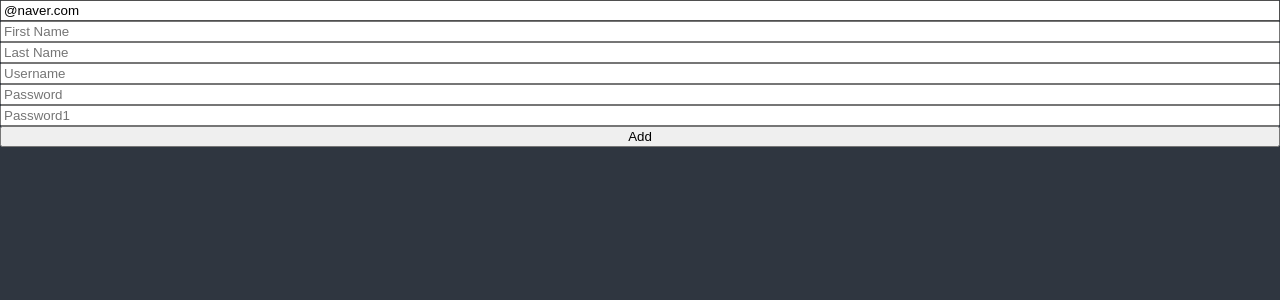
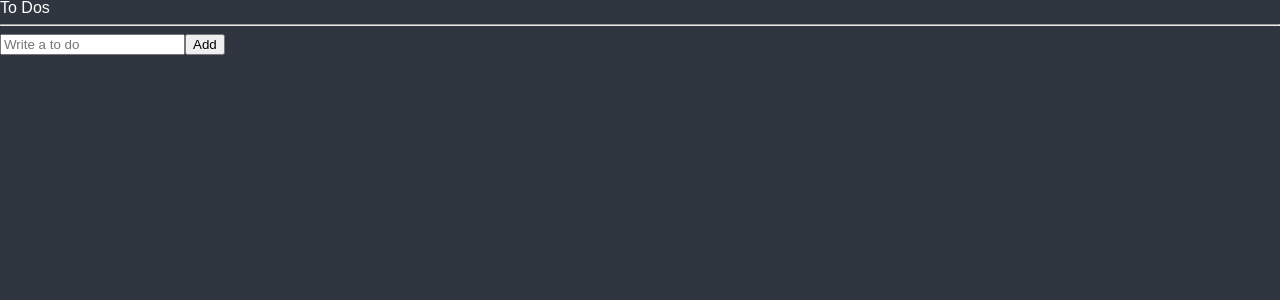
Before and after one commit to texasroh/canban-todo, a React (Create React App) app: page / in a window 1280 px wide. Shown: the top 300 px of the page. Built offline with nearby package versions, Linux system fonts and the light colour scheme.

Commit message:
use recoils for todo

```diff
--- a/src/App.tsx
+++ b/src/App.tsx
@@ -1,5 +1,5 @@
 import { createGlobalStyle } from "styled-components";
-import ToDoList from "./ToDoList";
+import ToDoList from "./components/ToDoList";
 
 const GlobalStyle = createGlobalStyle`
 html, body, div, span, applet, object, iframe,
--- a/src/ToDoList.tsx
+++ /dev/null
@@ -1,138 +0,0 @@
-import React, { useState } from "react";
-import { useForm } from "react-hook-form";
-
-interface IFormData {
-    email: string;
-    firstname: string;
-    lastname: string;
-    username: string;
-    password: string;
-    password1: string;
-    extraError?: string;
-}
-
-function ToDoList() {
-    const {
-        register,
-        handleSubmit,
-        formState: { errors },
-        setError,
-    } = useForm<IFormData>({
-        defaultValues: {
-            email: "@naver.com",
-        },
-    });
-    const onValid = (data: IFormData) => {
-        if (data.password !== data.password1) {
-            setError(
-                "password1",
-                { message: "Password are not the same" },
-                { shouldFocus: true }
-            );
-        }
-        // setError("extraError", { message: "Server offline." });
-    };
-    console.log(errors);
-
-    return (
-        <div>
-            <form
-                style={{ display: "flex", flexDirection: "column" }}
-                onSubmit={handleSubmit(onValid)}
-            >
-                <input
-                    {...register("email", {
-                        required: "Email is required",
-                        pattern: {
-                            value: /^[A-Za-z0-9._%+-]+@naver\.com$/,
-                            message: "Only naver.com emails allowed",
-                        },
-                    })}
-                    placeholder="Email"
-                />
-                <span>{errors?.email?.message}</span>
-                <input
-                    {...register("firstname", {
-                        required: "First name is required",
-                        validate: {
-                            noAdmin: (value) =>
-                                value.includes("admin")
-                                    ? "'Admin' can't be used"
-                                    : true,
-                            noJune: (value) =>
-                                value.includes("june")
-                                    ? "june is not allowed"
-                                    : true,
-                        },
-                    })}
-                    placeholder="First Name"
-                />
-                <span>{errors?.firstname?.message}</span>
-                <input
-                    {...register("lastname", {
-                        required: "Last name is required",
-                    })}
-                    placeholder="Last Name"
-                />
-                <span>{errors?.lastname?.message}</span>
-                <input
-                    {...register("username", {
-                        required: "Username is required",
-                        minLength: 10,
-                    })}
-                    placeholder="Username"
-                />
-                <span>{errors?.username?.message}</span>
-                <input
-                    {...register("password", {
-                        required: "Password is required",
-                        minLength: 5,
-                    })}
-                    placeholder="Password"
-                />
-                <span>{errors?.password?.message}</span>
-                <input
-                    {...register("password1", {
-                        required: "Password is required",
-                        minLength: {
-                            value: 5,
-                            message: "Your password is too short.",
-                        },
-                    })}
-                    placeholder="Password1"
-                />
-                <span>{errors?.password1?.message}</span>
-                <button>Add</button>
-                <span>{errors?.extraError?.message}</span>
-            </form>
-        </div>
-    );
-}
-
-// function ToDoList() {
-
-//     const [toDo, setToDo] = useState("");
-//     const onChange = (event: React.FormEvent<HTMLInputElement>) => {
-//         const {
-//             currentTarget: { value },
-//         } = event;
-//         setToDo(value);
-//     };
-//     const onSubmit = (event: React.FormEvent<HTMLFormElement>) => {
-//         event.preventDefault();
-//         console.log(toDo);
-//     };
-//     return (
-//         <div>
-//             <form onSubmit={onSubmit}>
-//                 <input
-//                     value={toDo}
-//                     onChange={onChange}
-//                     placeholder="Write a to do"
-//                 />
-//                 <button>Add</button>
-//             </form>
-//         </div>
-//     );
-// }
-export default ToDoList;
--- /dev/null
+++ b/src/atoms.tsx
@@ -0,0 +1,12 @@
+import { atom } from "recoil";
+
+export interface IToDo {
+    id: number;
+    text: string;
+    category: "TO_DO" | "DOING" | "DONE";
+}
+
+export const toDoState = atom<IToDo[]>({
+    key: "toDo",
+    default: [],
+});
--- /dev/null
+++ b/src/components/CreateToDo.tsx
@@ -0,0 +1,31 @@
+import { useForm } from "react-hook-form";
+import { useSetRecoilState } from "recoil";
+import { toDoState } from "../atoms";
+
+interface IForm {
+    toDo: string;
+}
+
+function CreateToDo() {
+    const setToDos = useSetRecoilState(toDoState);
+    const { register, handleSubmit, setValue } = useForm<IForm>();
+    const handleValid = ({ toDo }: IForm) => {
+        setToDos((prev) => [
+            { text: toDo, category: "TO_DO", id: Date.now() },
+            ...prev,
+        ]);
+        setValue("toDo", "");
+    };
+
+    return (
+        <form onSubmit={handleSubmit(handleValid)}>
+            <input
+                {...register("toDo", { required: "Please write a To Do" })}
+                placeholder="Write a to do"
+            />
+            <button>Add</button>
+        </form>
+    );
+}
+
+export default CreateToDo;
--- /dev/null
+++ b/src/components/ToDo.tsx
@@ -0,0 +1,43 @@
+import React from "react";
+import { useSetRecoilState } from "recoil";
+import { IToDo, toDoState } from "../atoms";
+
+function ToDo({ text, category, id }: IToDo) {
+    const setToDos = useSetRecoilState(toDoState);
+    const onClick = (event: React.MouseEvent<HTMLButtonElement>) => {
+        const {
+            currentTarget: { name },
+        } = event;
+        setToDos((oldToDos) => {
+            const targetIndex = oldToDos.findIndex((toDo) => toDo.id === id);
+            const newToDo = { text, id, category: name as IToDo["category"] };
+            return [
+                ...oldToDos.slice(0, targetIndex),
+                newToDo,
+                ...oldToDos.slice(targetIndex + 1),
+            ];
+        });
+    };
+    return (
+        <li>
+            <span>{text}</span>
+            {category !== "TO_DO" && (
+                <button name="TO_DO" onClick={onClick}>
+                    To Do
+                </button>
+            )}
+            {category !== "DOING" && (
+                <button name="DOING" onClick={onClick}>
+                    Doing
+                </button>
+            )}
+            {category !== "DONE" && (
+                <button name="DONE" onClick={onClick}>
+                    Done
+                </button>
+            )}
+        </li>
+    );
+}
+
+export default ToDo;
--- /dev/null
+++ b/src/components/ToDoList.tsx
@@ -0,0 +1,21 @@
+import { useRecoilValue } from "recoil";
+import { toDoState } from "../atoms";
+import CreateToDo from "./CreateToDo";
+import ToDo from "./ToDo";
+
+function ToDoList() {
+    const toDos = useRecoilValue(toDoState);
+    return (
+        <div>
+            <h1>To Dos</h1>
+            <hr />
+            <CreateToDo />
+            <ul>
+                {toDos.map((toDo) => (
+                    <ToDo key={toDo.id} {...toDo} />
+                ))}
+            </ul>
+        </div>
+    );
+}
+export default ToDoList;
```
